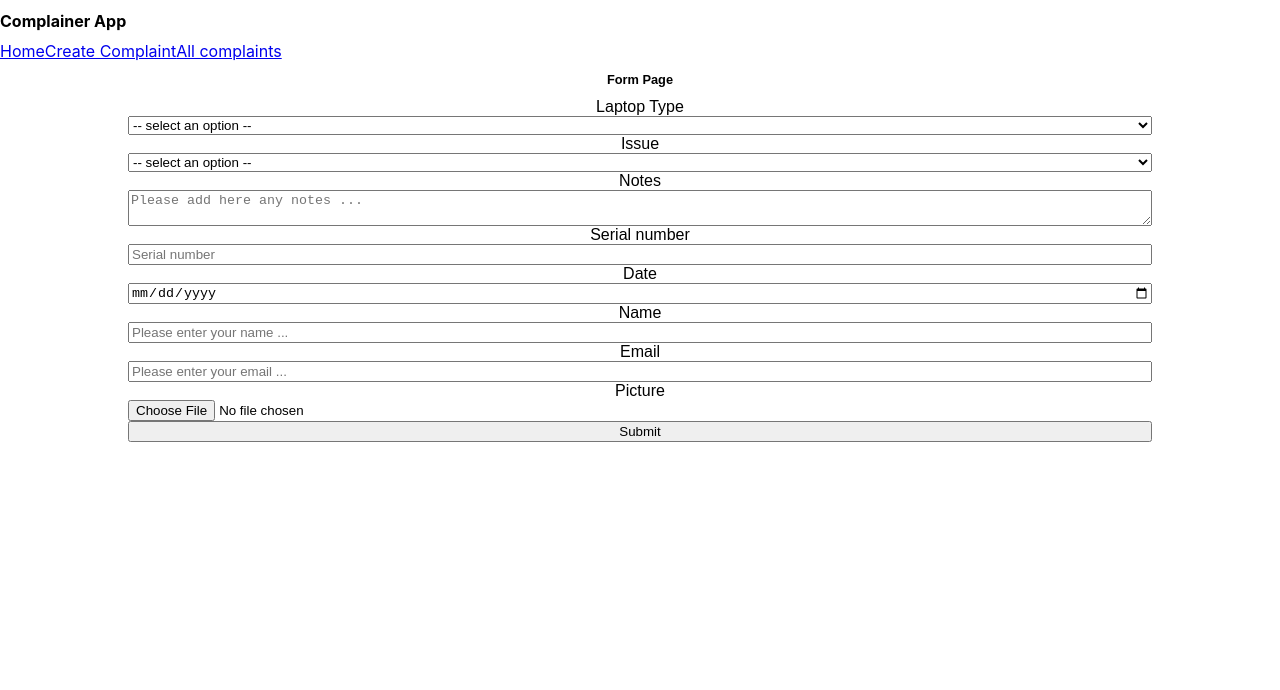
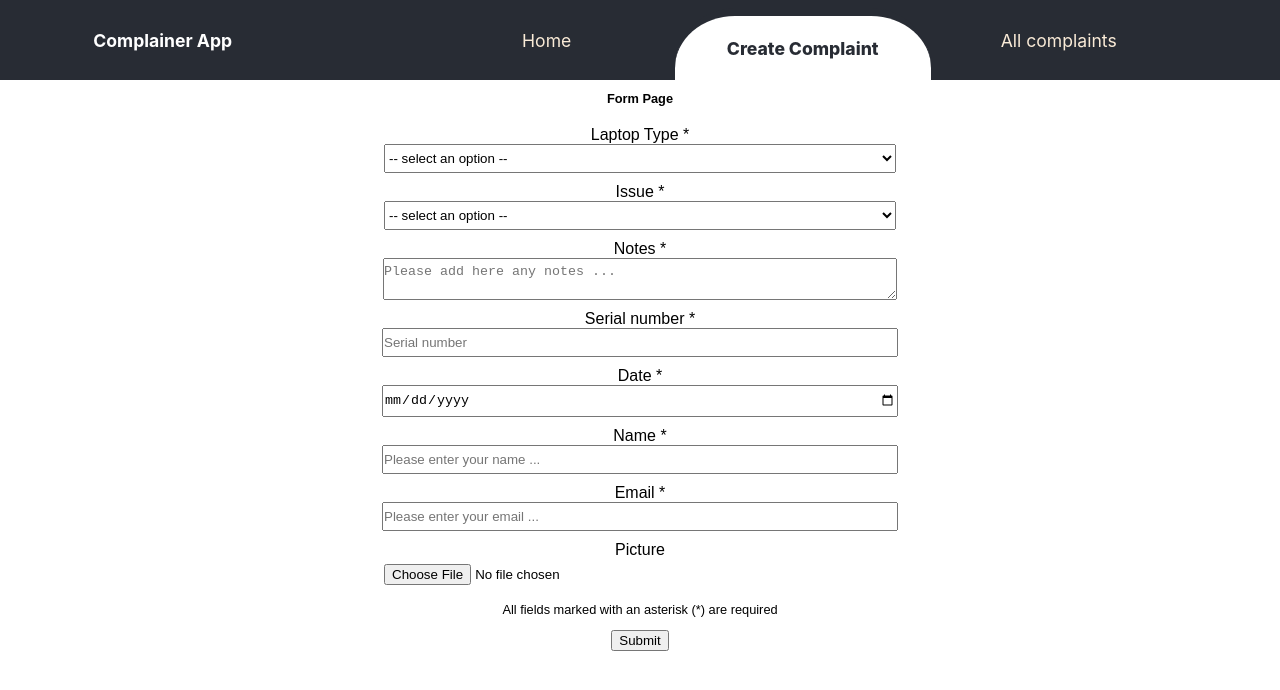
Before and after one commit to InaDavidova/complainer-app-MERN, a React (Create React App) app in the folder client/: page /form in a window 1280 px wide. Shown: the top 690 px of the page. Built offline with nearby package versions, Linux system fonts and the light colour scheme.

Commit message:
Creating the Form validations on submit

```diff
--- a/client/package.json
+++ b/client/package.json
@@ -12,6 +12,7 @@
     "react-file-base64": "^1.0.3",
     "react-router-dom": "^5.3.0",
     "react-scripts": "5.0.0",
+    "validator": "^13.7.0",
     "web-vitals": "^2.1.4"
   },
   "scripts": {
--- a/client/src/components/Form/Form.js
+++ b/client/src/components/Form/Form.js
@@ -2,53 +2,90 @@ import { useState } from "react";
 import { createPost } from "../../api/index.js";
 import styles from './Form.module.css';
 import FileBase from "react-file-base64";
+import dateFormater from './dateFormater.js';
+import validator from 'validator';
 
-export default function Form() {
-  const [file, setFile] = useState("");
+export default function Form(props) {
+  const [selectedFile, setFile] = useState("");
+  const [errors, setErrors] = useState({});
 
   const laptopTypes = ["Lenovo P50", "Lenovo P50s", "Lenovo P51", "Lenovo P51s", "Lenovo P52", "Lenovo P52s"];
   const issues = ["Brocken screen", "Broken keyboard", "Physical damage - other", "Laptop crashing", "Software missing", "Other"];
 
-  function dateFormater(){
-    const timestamp = new Date();
-    let day = timestamp.getDate();
-    let month = timestamp.getMonth() + 1;
-    let year = timestamp.getFullYear();
-
-
-    if (day < 10) {
-      day = "0" + day;
-    }
-
-    if (month < 10) {
-      month = "0" + month;
-    }
-
-    return `${year}-${month}-${day}`;
-  }
-
   function onFormSubmit(e) {
     e.preventDefault();
     const formData = new FormData(e.target);
-    const [type, issue, notes, serialNo, date, name, email] = formData.values();
+    const [laptopType, issue, notes, serialNo, date, name, email] = formData.values();
 
     const newPost = {
-      laptopType: type,
+      laptopType: laptopType,
       issue: issue,
-      notes: notes,
-      serialNo: serialNo,
+      notes: notes.trim(),
+      serialNo: serialNo.trim(),
       date: date,
-      name: name,
-      email: email,
-      selectedFile: file,
+      name: name.trim(),
+      email: email.trim(),
+      selectedFile: selectedFile,
     };
 
+    function inputValidator(userInputData){
+      console.log(userInputData);
+      const errorsData = {};
+      const serialNoRgx = /^[a-zA-Z\d]{5}-[a-zA-Z\d]{6}$/gm;
+
+      if(userInputData.laptopType === "-- select an option --"){
+        errorsData.laptopType = "Please select a laptop type!";
+      }
+
+      if(userInputData.issue ===  "-- select an option --"){
+        errorsData.issue = "Please select a laptop type!";
+      }
+
+      if(!userInputData.notes){
+        errorsData.notes = "Please add some notes describing the problem!"
+      }
+
+      if(serialNoRgx.exec(userInputData.serialNo) === null){
+        errorsData.serialNo = "Please add a valid serial number! Example: 3rD7a-pO9iu"
+      }
+
+      if(!userInputData.date){
+        errorsData.date = "Please enter the date this problem occured!"
+      }
+
+      if(!userInputData.name){
+        errorsData.name = "Please enter your name!"
+      }
+
+      if(!validator.isEmail(userInputData.email)){
+        errorsData.email = "Please enter a valid email!"
+      }
+
+      return errorsData;
+    }
+
+    const errObj = inputValidator(newPost);
     try {
-      createPost(newPost);
-      console.log("Should be created");
+      if(Object.keys(errObj).length === 0){
+
+        setErrors(inputValidator(newPost));
+        createPost(newPost);
+        console.log("Should be created");
+        props.history.push("/posts");
+      } else{
+        setErrors(errObj);
+      }
+
     } catch (err) {
       console.log(err);
     }
+  }
+
+  function inputChangeHandler(e){
+    const inputName = e.target.name;
+    const updatedErrors = {...errors};
+    delete updatedErrors[inputName];
+    setErrors(updatedErrors);
   }
 
   return (
@@ -56,36 +93,44 @@ export default function Form() {
       <h2>Form Page</h2>
       <form onSubmit={onFormSubmit}>
 
-        <label htmlFor="type">Laptop Type</label>
-        <select name="type" id="type">
+        <label htmlFor="laptopType">Laptop Type *</label>
+        <select name="laptopType" id="laptopType" onChange={inputChangeHandler}>
           <option>-- select an option --</option>
           {laptopTypes.map((el, i) => <option key={i}>{el}</option>)}
         </select>
+        {errors.laptopType && <p className={styles.error}>{errors.laptopType}</p>}
 
-        <label htmlFor="issue">Issue</label>
-        <select name="issue" id="issue">
+        <label htmlFor="issue">Issue *</label>
+        <select name="issue" id="issue" onChange={inputChangeHandler}>
           <option>-- select an option --</option>
           {issues.map((el, i) => <option key={i}>{el}</option>)}
         </select>
+        {errors.issue && <p className={styles.error}>{errors.issue}</p>}
 
-        <label htmlFor="notes">Notes</label>
-        <textarea name="notes" id="notes" placeholder="Please add here any notes ..." />
+        <label htmlFor="notes">Notes *</label>
+        <textarea name="notes" id="notes" placeholder="Please add here any notes ..." onChange={inputChangeHandler} />
+        {errors.notes && <p className={styles.error}>{errors.notes}</p>}
 
-        <label htmlFor="serialNo"> Serial number</label>
-        <input name="serialNo" id="serialNo" placeholder="Serial number"/>
+        <label htmlFor="serialNo"> Serial number *</label>
+        <input name="serialNo" id="serialNo" placeholder="Serial number" onChange={inputChangeHandler}/>
+        {errors.serialNo && <p className={styles.error}>{errors.serialNo}</p>}
 
-        <label htmlFor="date">Date</label>
-        <input name="date" id="date" type="date" max={dateFormater()}/>
+        <label htmlFor="date">Date *</label>
+        <input name="date" id="date" type="date" max={dateFormater()} onChange={inputChangeHandler}/>
+        {errors.date && <p className={styles.error}>{errors.date}</p>}
 
-        <label htmlFor="name">Name</label>
-        <input name="name" id="name" placeholder="Please enter your name ..."/>
+        <label htmlFor="name">Name *</label>
+        <input name="name" id="name" placeholder="Please enter your name ..." onChange={inputChangeHandler}/>
+        {errors.name && <p className={styles.error}>{errors.name}</p>}
 
-        <label htmlFor="email">Email</label>
-        <input name="email" id="email" placeholder="Please enter your email ..."/>
+        <label htmlFor="email">Email *</label>
+        <input name="email" id="email" placeholder="Please enter your email ..." onChange={inputChangeHandler}/>
+        {errors.email && <p className={styles.error}>{errors.email}</p>}
 
         <label htmlFor="picture">Picture</label>
         <FileBase type="file" multiple={false} onDone={({base64}) => setFile(base64)} />
 
+        <p>All fields marked with an asterisk (*) are required</p>
         <button>Submit</button>
       </form>
     </>
--- a/client/src/components/Form/Form.module.css
+++ b/client/src/components/Form/Form.module.css
@@ -1,5 +1,24 @@
 form {
     display: flex;
     flex-direction: column;
+    align-items: center;
     width: 80%;
 }
+
+input, select, textarea {
+    width: 50%;
+    padding: 5px 0;
+}
+
+label{
+    margin-top: 10px;
+}
+
+.error {
+    font-weight: 600;
+    color: red;
+    padding: 4px 10px;
+    margin-top: 3px;
+    background-color: bisque;
+    letter-spacing: 0.2px;
+}
--- /dev/null
+++ b/client/src/components/Form/dateFormater.js
@@ -0,0 +1,16 @@
+export default function dateFormater() {
+  const timestamp = new Date();
+  let day = timestamp.getDate();
+  let month = timestamp.getMonth() + 1;
+  let year = timestamp.getFullYear();
+
+  if (day < 10) {
+    day = "0" + day;
+  }
+
+  if (month < 10) {
+    month = "0" + month;
+  }
+
+  return `${year}-${month}-${day}`;
+}
--- a/client/src/components/Header/Header.js
+++ b/client/src/components/Header/Header.js
@@ -1,13 +1,14 @@
 import { NavLink } from "react-router-dom";
+import styles from'./Header.module.css';
 
 export default function Header() {
   return (
     <header>
       <h1>Complainer App</h1>
       <nav>
-        <NavLink to="/">Home</NavLink>
-        <NavLink to="/form">Create Complaint</NavLink>
-        <NavLink to="/posts">All complaints</NavLink>
+        <NavLink to="/" exact activeClassName={styles.activeNavbarLink}>Home</NavLink>
+        <NavLink to="/form" activeClassName={styles.activeNavbarLink}>Create Complaint</NavLink>
+        <NavLink to="/posts" activeClassName={styles.activeNavbarLink}>All complaints</NavLink>
       </nav>
     </header>
   );
--- /dev/null
+++ b/client/src/components/Header/Header.module.css
@@ -0,0 +1,38 @@
+.activeNavbarLink {
+    font-weight: 800;
+    background-color: white;
+    color: #282c34;
+    border-top: 1vh solid #282c34;
+    border-top-left-radius: 60px;
+    border-top-right-radius: 60px;
+    margin-top: 1vh;
+    height: 8vh;
+}
+
+a {
+    display: flex;
+    justify-content: center;
+    align-items: center;
+    text-decoration: none;
+    color: antiquewhite;
+    padding: 0 5px;
+    height: inherit;
+    width: 33%;
+}
+
+header {
+    background-color: #282c34;
+    min-height: 10vh;
+    display: flex;
+    align-items: center;
+    justify-content: space-around;
+    font-size: 1.1em;
+    color: white;
+}
+
+nav{
+    display: flex;
+    width: 60%;
+    justify-content: space-around;
+    height: 10vh;
+}
--- a/client/src/components/Posts/Posts.module.css
+++ b/client/src/components/Posts/Posts.module.css
@@ -6,9 +6,9 @@
 }
 
 .card {
-    background-attachment: rgb(238, 190, 173);
+    background-color: rgb(238, 190, 173);
     width: 250px;
-    padding-bottom: 5px;
+    padding-bottom: 10px;
     border-top-right-radius: 50px;
     border-bottom-left-radius: 50px;
     margin: 10px;
@@ -27,7 +27,7 @@
 
 img {
     width: 250px;
-    max-height: 200px;
+    height: 180px;
     border-top-right-radius: 50px;
 }
 
```
Also changed, not shown: 1 other file (tests, documents, lock files or other folders).
